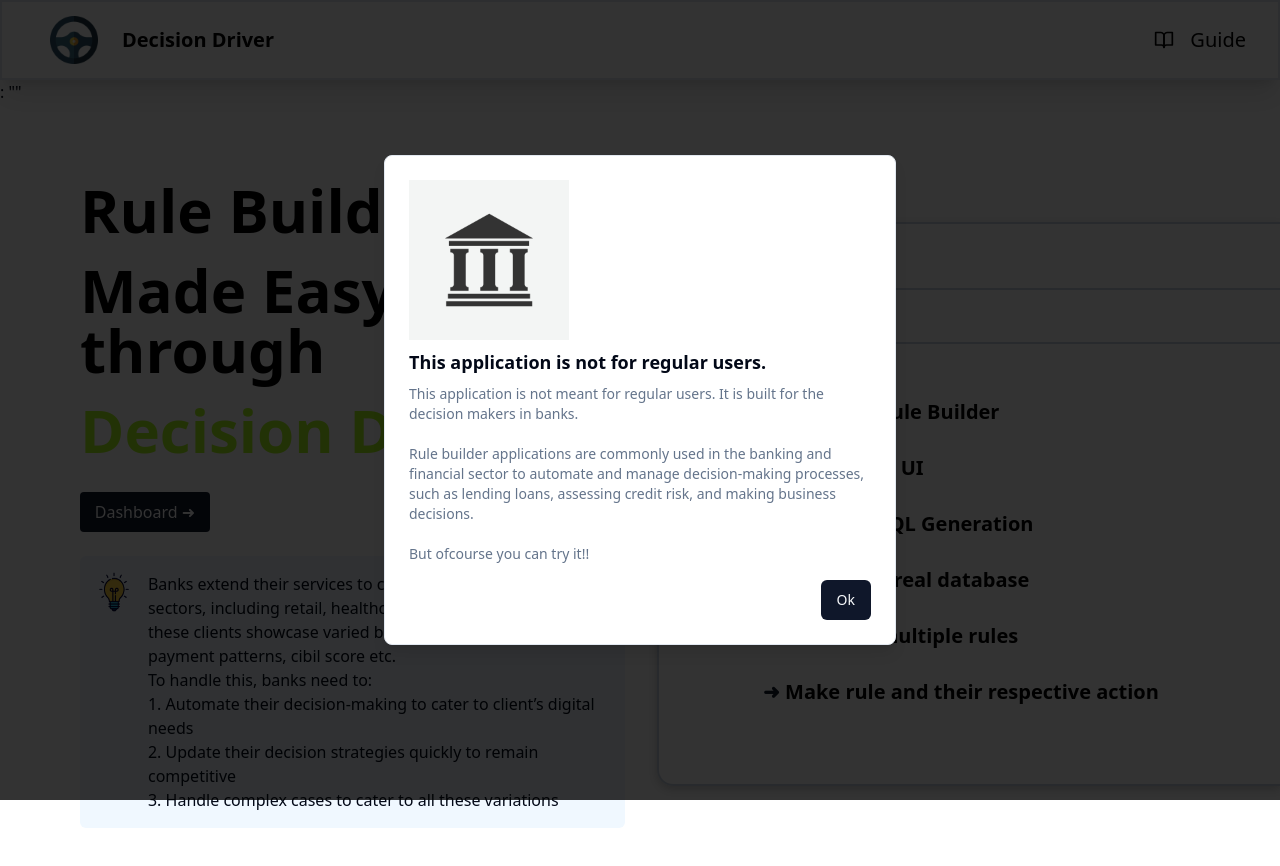
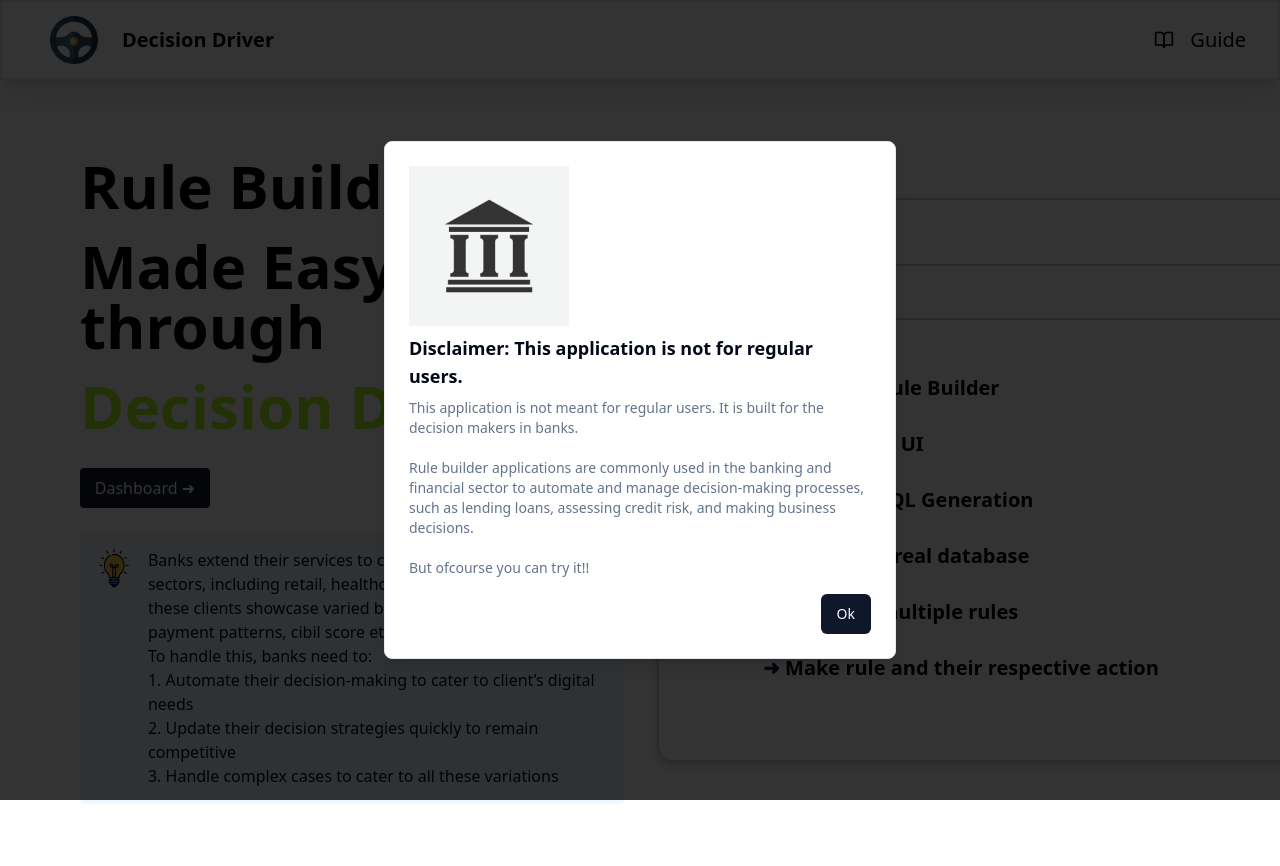
Before and after one commit to CodeMaster17/Decision-driver, a React (Vite) app in the folder frontend/: page / in a window 1280 px wide. Shown: the top 866 px of the page. Built offline with nearby package versions, Linux system fonts and the light colour scheme.

Commit message:
fix: added Disclaimer word, removed :"

```diff
--- a/frontend/src/pages/Home.jsx
+++ b/frontend/src/pages/Home.jsx
@@ -33,7 +33,7 @@
                             <img src="/bank.jpg" alt="BankImage" className="size-40" />
                         </div>
                         <AlertDialogTitle>
-                            This application is not for regular users.
+                            Disclaimer: This application is not for regular users.
                         </AlertDialogTitle>
                         <AlertDialogDescription>
                             This application is not meant for regular users. It is built for the decision makers in banks.
@@ -49,7 +49,7 @@
                         <AlertDialogAction onClick={closeModal}>Ok</AlertDialogAction>
                     </AlertDialogFooter>
                 </AlertDialogContent>
-            </AlertDialog> : ""
+            </AlertDialog>
 
             <div className=" w-full  h-screen flex gap-8">
                 <div className="w-1/2 pl-20 flex gap-8 items-center custom-img">
```
